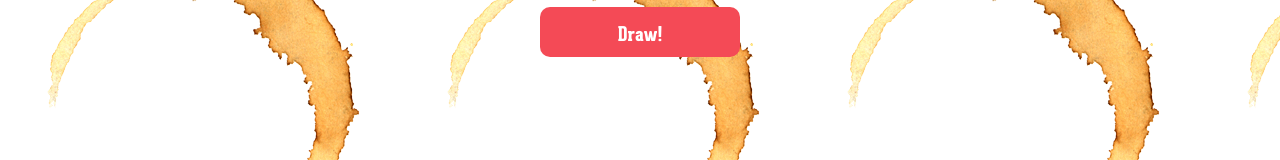
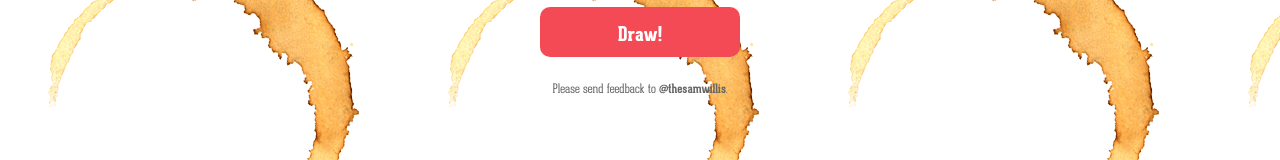
Before and after one commit to swillis/brewraffle, a plain HTML site: page index.html in a window 1280 px wide. Shown: the part 441-601 px from the top of the page. Drawn offline with Linux system fonts and the light colour scheme; files that its build step writes are made by us from their sources; files whose address does not match are found by name.

Commit message:
added feedback link

```diff
--- a/index.html
+++ b/index.html
@@ -7,12 +7,12 @@
   </head>
   <body>
     <header id="masthead">
-      <div class="container clearfix">
+      <div class="clearfix">
         <h1 class="title">Brew Raffle.</h1>
         <h2 class="subtitle">The beginning of the end of tea making squabbles.</h2>
       </div>
     </header>
-    <div id="brew_raffle" class="container">
+    <div id="brew_raffle">
       <form class="text_box enterbrewer" onSubmit="javascript:chooseBrewer(); return false" />
         <textarea id="brewers"></textarea>
         <br>
@@ -32,7 +32,7 @@
         </div>
 
       </div>
-    </div>
+    <p class="footer">Please send feedback to <a class="twitterlink" href="https://twitter.com/thesamwillis">@thesamwillis</a>.</P>
     <script src="scripts/jquery.js" type="text/javascript"></script>
     <script src="scripts/brewerscript.js" type="text/javascript"></script>
 
--- a/stylesheets/styles.css
+++ b/stylesheets/styles.css
@@ -165,3 +165,23 @@ textarea:focus {
   outline: none;
   -webkit-box-shadow: inset 0 1px 6px rgba(0, 0, 0, 0.2);
 }
+
+.footer {
+  text-align: center;
+  color: #666666;
+  font-family: 'geared_slabthin';
+  font-size: 80%;
+  padding-top: 10px;
+
+}
+
+.twitterlink {
+  text-decoration: none;
+  color: #666666;
+  -webkit-transition: all linear 0.2s;
+  font-family: 'geared_slabregular';
+}
+
+.twitterlink:hover {
+  color: #1acafb;
+}
```
